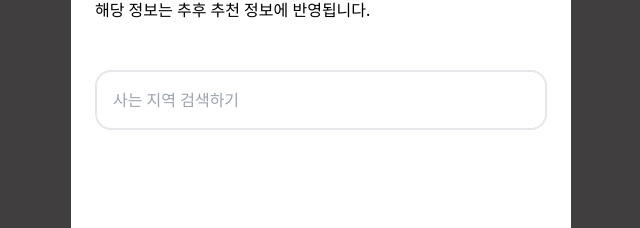
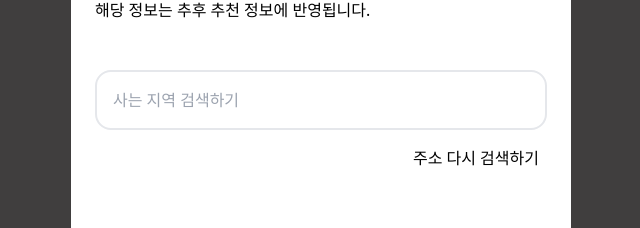
Before and after one commit to OneulUi/client, a Next.js app: page /location in a window 1280 px wide. Shown: the part 170-398 px from the top of the page, without its empty margins (319-959 px from the left). Built offline with nearby package versions, Linux system fonts and the light colour scheme.

Commit message:
Feat: 사용자 location 검색 후 주소저장

```diff
--- a/app/location/page.tsx
+++ b/app/location/page.tsx
@@ -1,6 +1,28 @@
+"use client";
 import Button from "@/components/button/Button";
 import DaumPostcode from "react-daum-postcode";
+import { Address } from "react-daum-postcode";
+import { useState, useEffect } from "react";
 export default function Location() {
+  const [showDaumPostcode, setShowDaumPostcode] = useState<boolean>(false);
+  const [address, setAddress] = useState<string>("");
+  const handleInputFocus = () => {
+    setShowDaumPostcode(true);
+  };
+  const themeObj = {
+    postcodeTextColor: "#FA7142",
+    emphTextColor: "#333333",
+  };
+
+  const completeHandler = (data: Address) => {
+    console.log(data);
+    setAddress(data.address);
+  };
+
+  const reloadHandler = () => {
+    window.location.reload();
+  };
+
   return (
     <main className="flex flex-col w-full p-6 m-6">
       <section className="flex flex-col mb-4">
@@ -11,11 +33,25 @@ export default function Location() {
           해당 정보는 추후 추천 정보에 반영됩니다.
         </div>
       </section>
-      <section className="flex flex-col justify-center items-center mt-4">
+      <section className="flex flex-col mt-4">
         <input
           className="border-2 p-4 w-full rounded-2xl"
           placeholder="사는 지역 검색하기"
+          onFocus={handleInputFocus}
+          value={address}
+          onChange={(e) => setAddress(e.target.value)}
         />
+        {showDaumPostcode && (
+          <DaumPostcode onComplete={completeHandler} theme={themeObj} />
+        )}
+        {address === "" && (
+          <button
+            className="text-right p-2 mt-2 font-extralight"
+            onClick={reloadHandler}
+          >
+            주소 다시 검색하기
+          </button>
+        )}
         <Button text="오늘의 시작하기" href="/location" />
       </section>
     </main>
```
